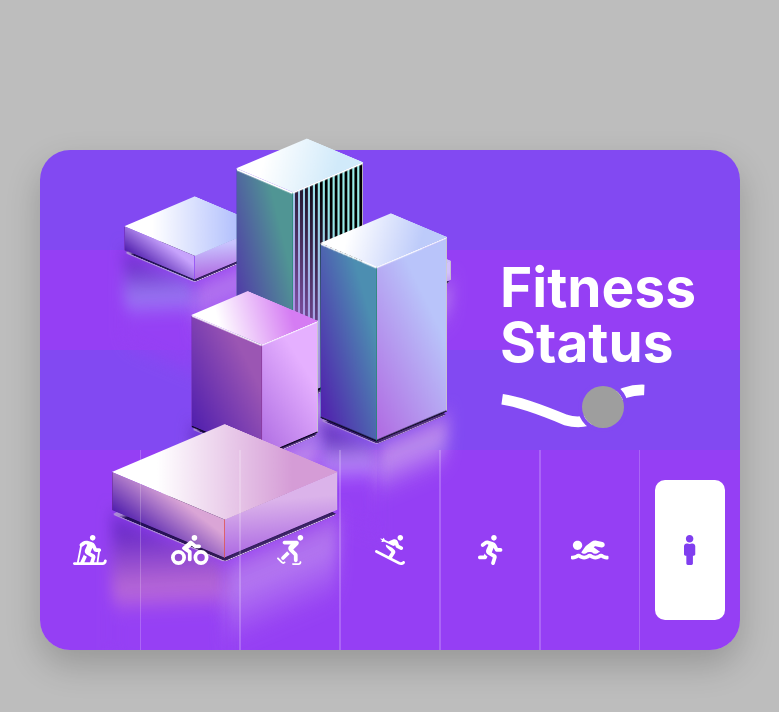
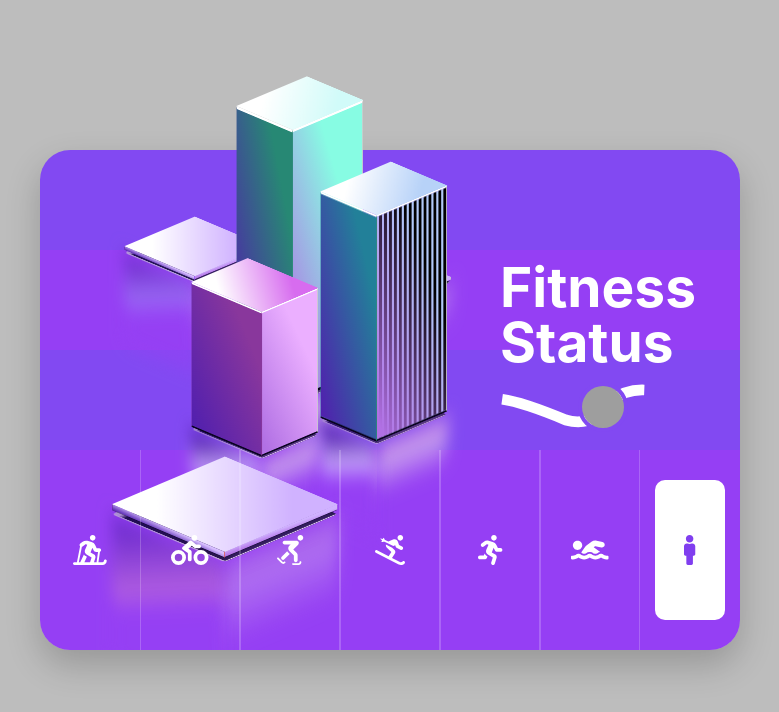
Before and after one commit to marianban/slick-ui-demos, a React (Create React App) app in the folder health-check/: page / in a window 1280 px wide. Shown: the top 712 px of the page, without its empty margins (250-1029 px from the left). Built offline with nearby package versions, Linux system fonts and the light colour scheme; grey boxes are pictures that could not be loaded.

Commit message:
final fixes

```diff
--- a/health-check/public/index.html
+++ b/health-check/public/index.html
@@ -24,7 +24,7 @@
       work correctly both with client-side routing and a non-root public URL.
       Learn how to configure a non-root public URL by running `npm run build`.
     -->
-    <title>React App</title>
+    <title>Health Check Demo</title>
   </head>
   <body>
     <noscript>You need to enable JavaScript to run this app.</noscript>
--- a/health-check/src/App.js
+++ b/health-check/src/App.js
@@ -137,7 +137,6 @@ function App() {
               '--reflection-opacity-from': 1,
               '--reflection-opacity-to': 0.5
             }}
-            className="textured"
           />
           {/* medium block */}
           <Cube
@@ -157,6 +156,7 @@ function App() {
               '--reflection-opacity-from': 1,
               '--reflection-opacity-to': 0.5
             }}
+            className="textured"
           />
           {/* smallest block */}
           <Cube
--- a/health-check/src/Cube.scss
+++ b/health-check/src/Cube.scss
@@ -1,5 +1,5 @@
 :root {
-  --cube-animation-duration: 3s;
+  --cube-animation-duration: 2.5s;
   --cube-bottom: 60%;
   --cube-height: 40rem;
   --cube-left: 15%;
```
